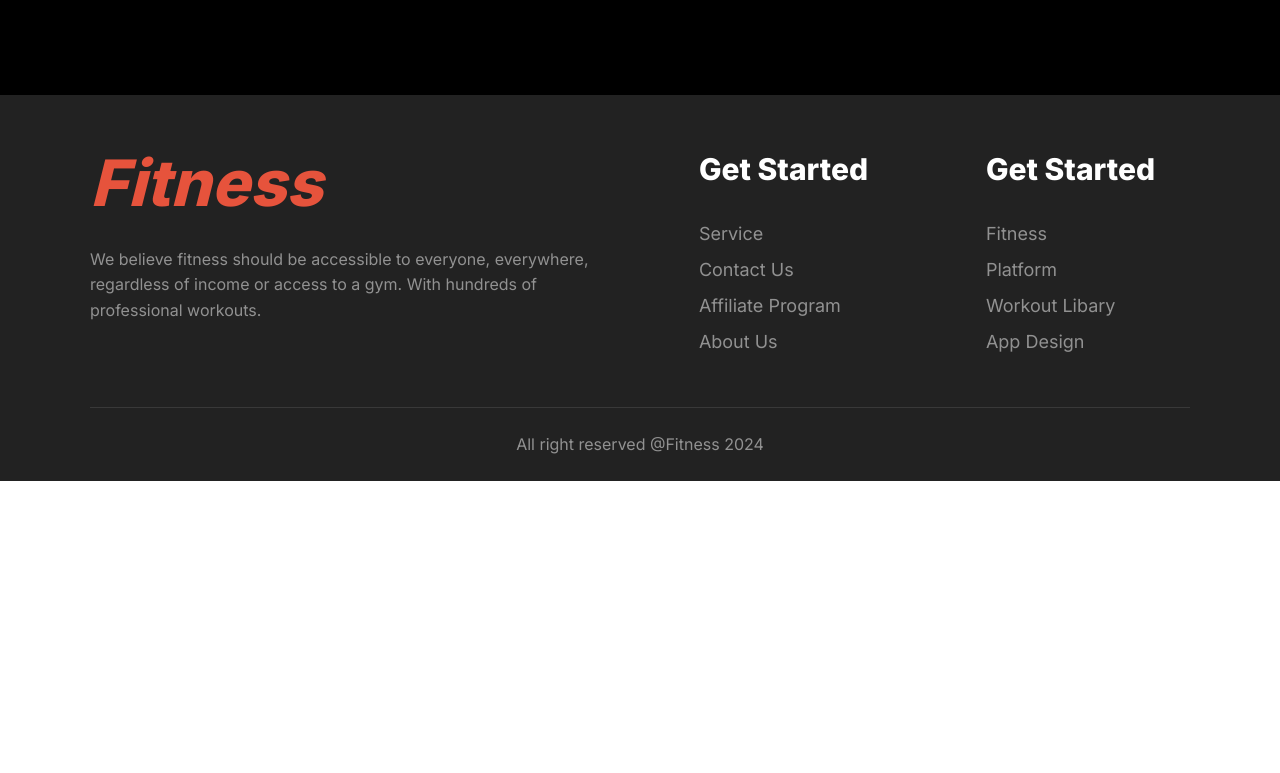
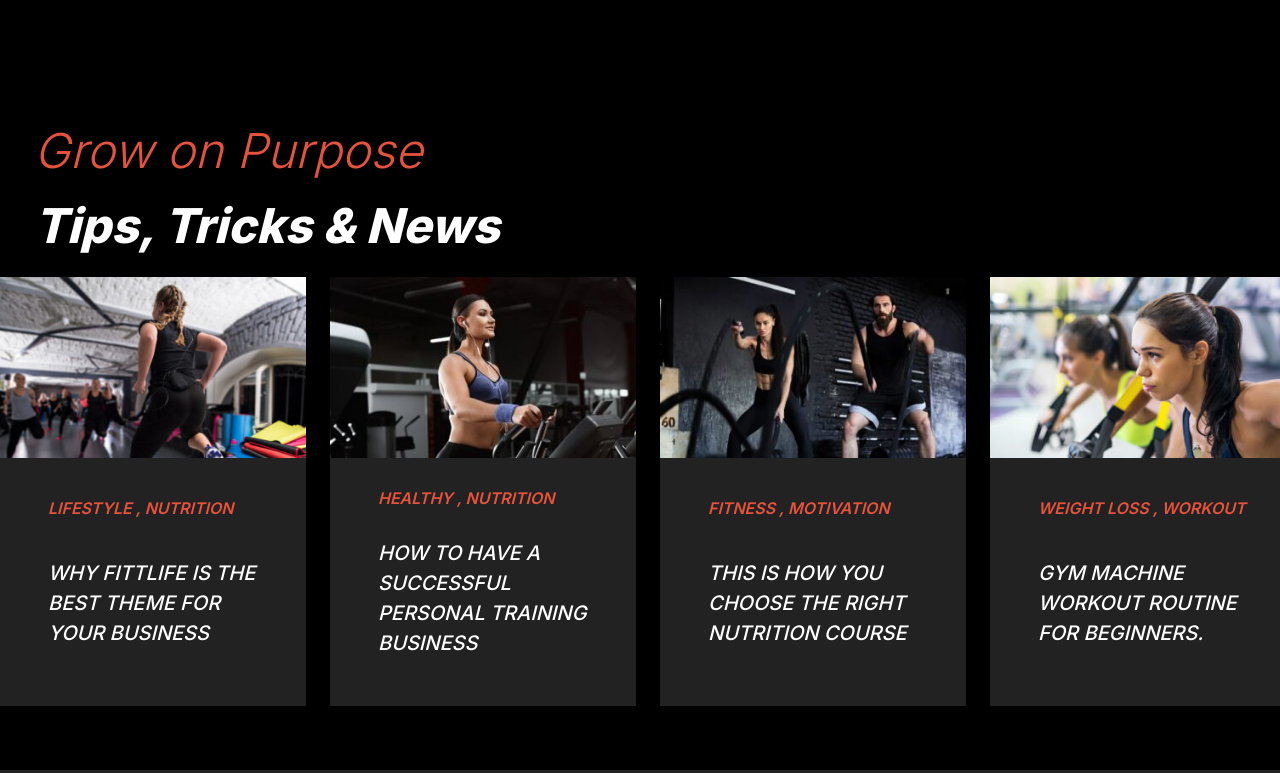
Before and after one commit to riyadhossain565/B10-A2, a plain HTML site: page index.html in a window 1280 px wide. Shown: the part 3438-4211 px from the top of the page. Before the commit the page ends 3919 px from the top, so only its background shows below. Drawn offline with nearby package versions, Linux system fonts and the light colour scheme.

Commit message:
added a new section

```diff
--- a/index.html
+++ b/index.html
@@ -320,6 +320,54 @@
           </div>
         </div>
       </section>
+
+      <!------Blog Section------->
+      <section class="blog-section">
+        <div class="blog-container">
+          <div class="blog">
+            <span class="blog-title">Grow on Purpose</s>
+            <h1 class="heading-primary">Tips, Tricks & News</h1>
+
+          </div>
+
+          <div class="blog-card">
+            <div class="card">
+              <img class="card-img" src="images/blog-1.jpg" alt="">
+            <div class="keyword">
+              <span><a href="" class="keyword-link">Lifestyle , </a></span>
+              <span><a href="" class="keyword-link">Nutrition</a></span>
+            </div>
+              <a href="" class="card-link">Why Fittlife is The Best Theme For Your Business</a>
+            </div>
+
+            <div class="card">
+              <img class="card-img" src="images/blog-2.jpg" alt="">
+            <div class="keyword">
+              <span><a href="" class="keyword-link">Healthy , </a></span>
+              <span><a href="" class="keyword-link">Nutrition</a></span>
+            </div>
+              <a href="" class="card-link">How to Have a Successful Personal Training Business</a>
+            </div>
+
+            <div class="card">
+              <img class="card-img" src="images/blog-3.jpg" alt="">
+            <div class="keyword">
+              <span><a href="" class="keyword-link">Fitness , </a></span>
+              <span><a href="" class="keyword-link">Motivation</a></span>
+            </div>
+              <a href="" class="card-link">This is How You Choose the Right Nutrition Course</a>
+            </div>
+            <div class="card">
+              <img class="card-img" src="images/blog-4.jpg" alt="">
+            <div class="keyword">
+              <span><a href="" class="keyword-link">Weight Loss , </a></span>
+              <span><a href="" class="keyword-link">Workout</a></span>
+            </div>
+              <a href="" class="card-link">Gym Machine Workout Routine For Beginners.</a>
+            </div>
+          </div>
+        </div>
+      </section>
     </main>
 
     <!----- Footer Section  ----->
--- a/styles/quaries.css
+++ b/styles/quaries.css
@@ -35,11 +35,11 @@
   .btn:link,
   .btn:visited {
     font-size: 1.8rem;
-    padding: 1.4rem 2rem;
+    padding: 1.4rem 1.6rem;
   }
 
   .banner-img {
-    padding-left: 3.2rem;
+    padding-left: 0;
   }
   .card-one {
     width: 15rem;
@@ -136,7 +136,7 @@
 
   .calculator {
     grid-template-columns: 1fr;
-    padding: 3.6rem;
+    padding: 3rem;
   }
 
   .heading-secondary {
@@ -148,19 +148,36 @@
   }
 
   .bmi-input-mb {
-    padding-right: 1.2rem;
+    padding-right: 0;
   }
 
   .bmi-option {
-    padding-right: 10.2rem;
+    padding-right: 9.2rem;
   }
 
   .bmi-select {
-    padding-right: 19.6rem;
+    padding-right: 17.2rem;
   }
 
   .team-img-box {
     max-width: 37.5rem;
+  }
+
+  .blog {
+    margin-left: 3.2rem;
+  }
+
+  .blog-card {
+    grid-template-columns: 1fr;
+    row-gap: 3.2rem;
+  }
+
+  .card {
+    margin: 0 5.6rem;
+  }
+
+  .card-img {
+    width: 100%;
   }
 
   .footer-container {
--- a/styles/style.css
+++ b/styles/style.css
@@ -505,6 +505,80 @@ td {
   padding-top: 8px;
 }
 
+/* ------Blog Section------- */
+
+.blog-section {
+  background-color: rgb(0, 0, 0);
+  padding: 3.2rem 0;
+}
+
+.blog-container {
+  max-width: 130rem;
+  margin: 0 auto;
+}
+
+.blog {
+  padding-left: 3.4rem;
+}
+
+.blog-title {
+  font-size: 4.8rem;
+  font-weight: 300;
+  font-family: inherit;
+  color: #e6533c;
+  font-style: italic;
+}
+
+.blog-card {
+  display: grid;
+  grid-template-columns: repeat(4, 1fr);
+  column-gap: 2.4rem;
+  padding-bottom: 3.2rem;
+}
+
+.card {
+  background-color: rgb(34, 34, 34);
+  display: grid;
+  row-gap: 3.2rem;
+  /* padding-bottom: 2.4rem; */
+}
+
+.card-img {
+  width: 30.6rem;
+}
+
+.keyword {
+  padding-left: 4.8rem;
+}
+
+.keyword-link {
+  font-size: 1.6rem;
+  color: #e6533c;
+  text-decoration: none;
+  text-transform: uppercase;
+  font-weight: 600;
+  font-style: italic;
+}
+
+.card-link {
+  font-size: 2rem;
+  font-style: italic;
+  text-transform: uppercase;
+  text-decoration: none;
+  font-weight: 500;
+  color: rgb(255, 255, 255);
+  line-height: 1.5;
+  padding: 0 4.8rem 4.8rem 4.8rem;
+  transition: all 0.5s;
+}
+
+.card-link:hover,
+.card-link:active {
+  text-decoration: underline;
+  text-decoration-thickness: 1px;
+  text-decoration-color: #e6533c;
+}
+
 /* -----Footer Section------ */
 
 .footer-section {
```
Also changed, not shown: images/blog-1.jpg (added), images/blog-2.jpg (added), images/blog-3.jpg (added), images/blog-4.jpg (added).
